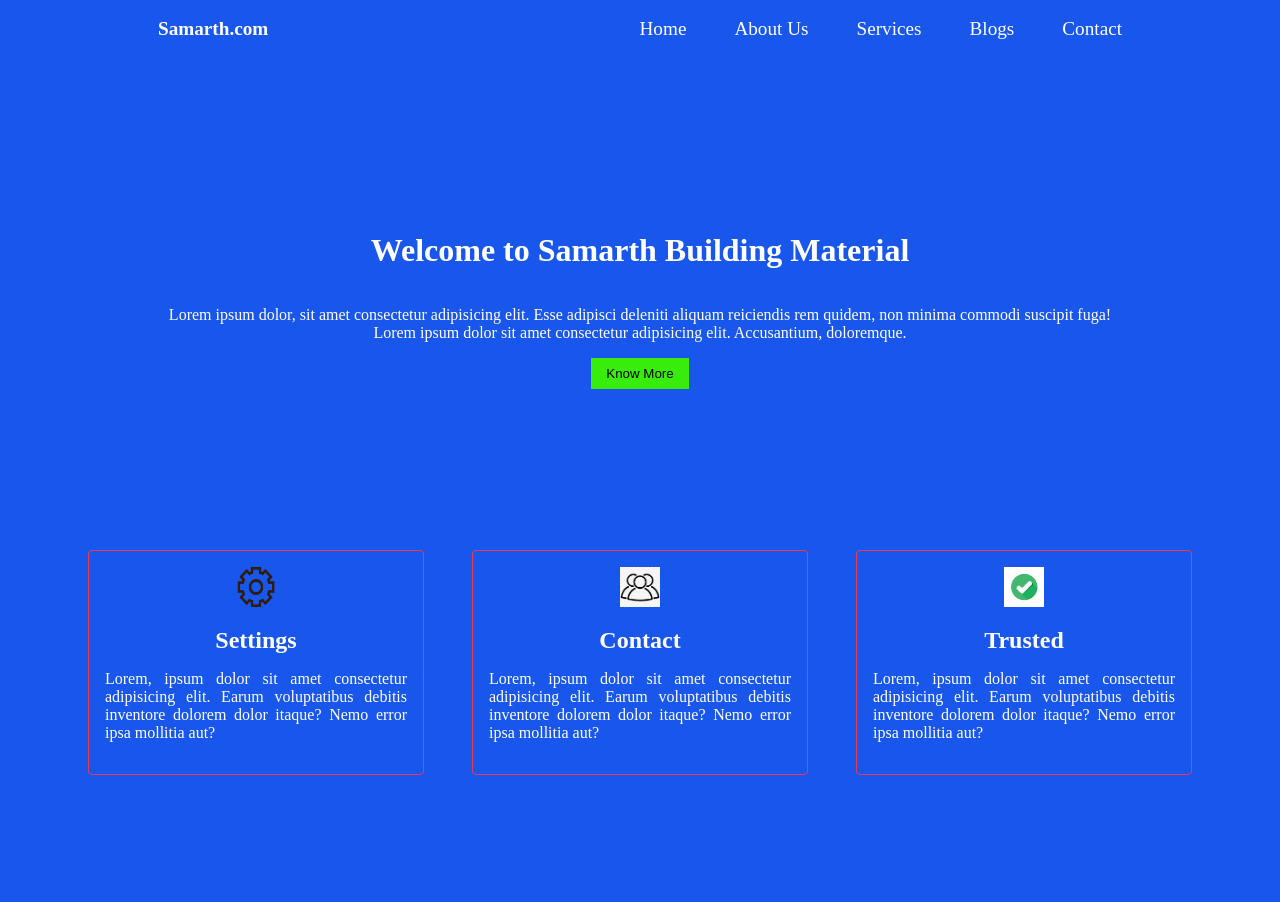
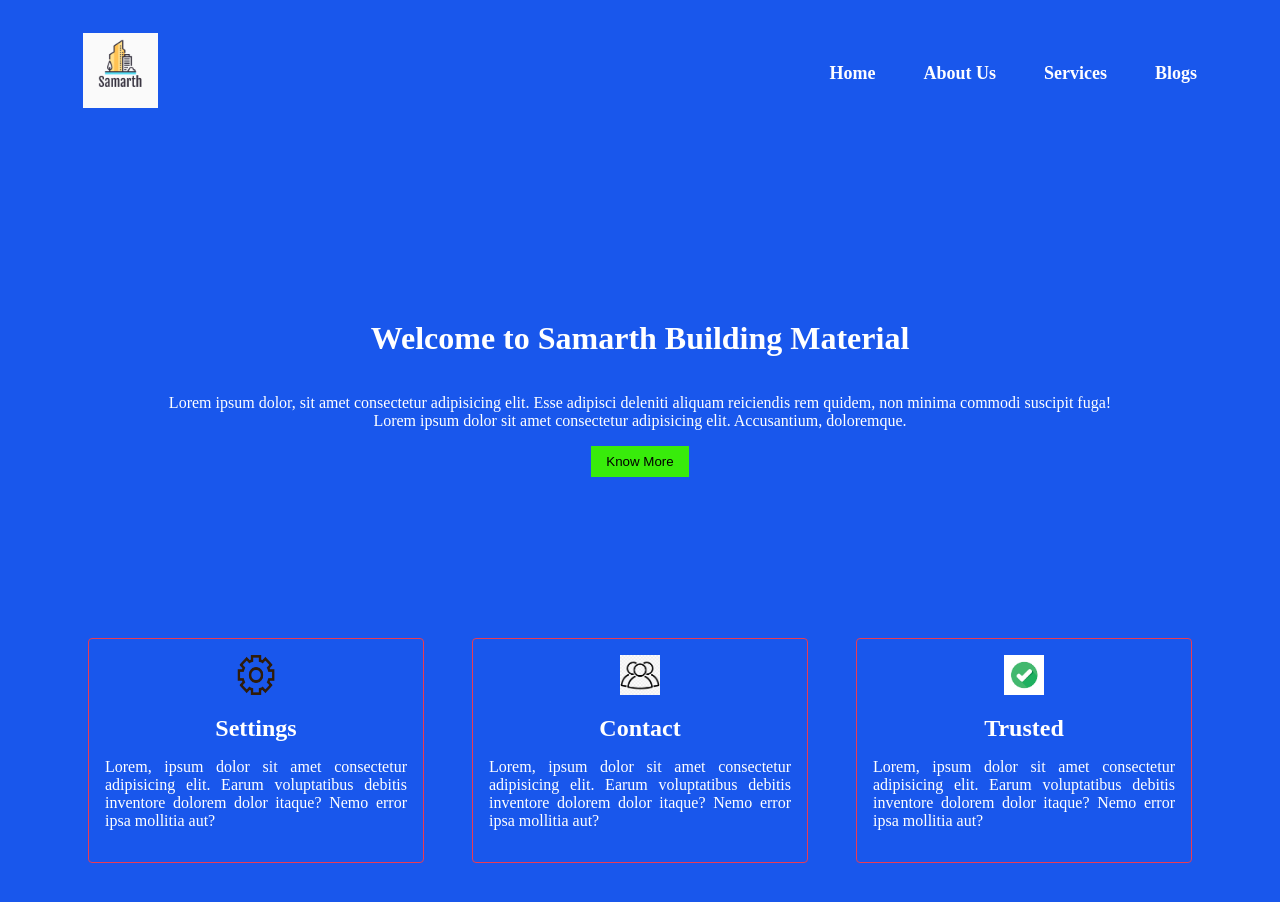
Before and after one commit to Nilesh-Mehtre/Samarth-Building-Material-And-Hardware, a plain HTML site: page index.html in a window 1280 px wide. Before the commit the page ends 863 px from the top, so only its background shows below. Drawn offline with Linux system fonts and the light colour scheme.

Commit message:
changed nav bar on home page

```diff
--- a/index.css
+++ b/index.css
@@ -7,6 +7,41 @@ body{
     justify-content: center;
     align-items: center;
   } */
+  .right {
+    display: flex;
+    justify-content: space-between;
+    gap: 3rem;
+    color: white;
+    padding: 25px 75px;
+    font-size: large;
+    font-weight: bold;
+  }
+  .right .nav-bar{
+      display: flex;
+      gap: 3rem;
+      justify-content: center;
+      align-items: center;
+  }
+  .right .logo{
+      height: 75px;
+      width: 75px;
+  }
+
+  .right nav a {
+    text-decoration: none;
+    color: rgb(253, 253, 255);
+    transition: all 0.5s;
+  }
+  .right nav a:hover {
+    color: rgb(157, 162, 206);
+  }
+
+
+
+
+
+
+
   .navbar{
     display: flex;
     gap: 2rem;
--- a/index.html
+++ b/index.html
@@ -13,18 +13,18 @@
     <div>
 
 
-        <div class="navbar">
-            <div class="left">
-            <nav class="logo" url="#"><strong> Samarth.com</strong></nav>
-        </div>
         <div class="right">
-            <nav><a href="/Contact.html" >Home </a></nav>
-            <nav><a href="/Contact.html" >About Us </a></nav>
-            <nav><a href="/Contact.html" >Services </a></nav>
-            <nav><a href="/Contact.html" >Blogs </a></nav>
-            <nav><a href="/Contact.html" >Contact </a></nav>
+            <a href="/index.html">
+              <img class="logo" src="/images/logo.png" alt=""
+            /></a>
+
+            <div class="nav-bar">
+              <nav><a href="/index.html">Home </a></nav>
+              <nav><a href="/Contact.html">About Us </a></nav>
+              <nav><a href="/Contact.html">Services </a></nav>
+              <nav><a href="/Contact.html">Blogs </a></nav>
             </div>
-            </div>
+          </div>
             <div class="content">
 
       <h1 class="heading">Welcome to Samarth Building Material</h1>
```
Also changed, not shown: Contact.html (+3 -4 lines).
